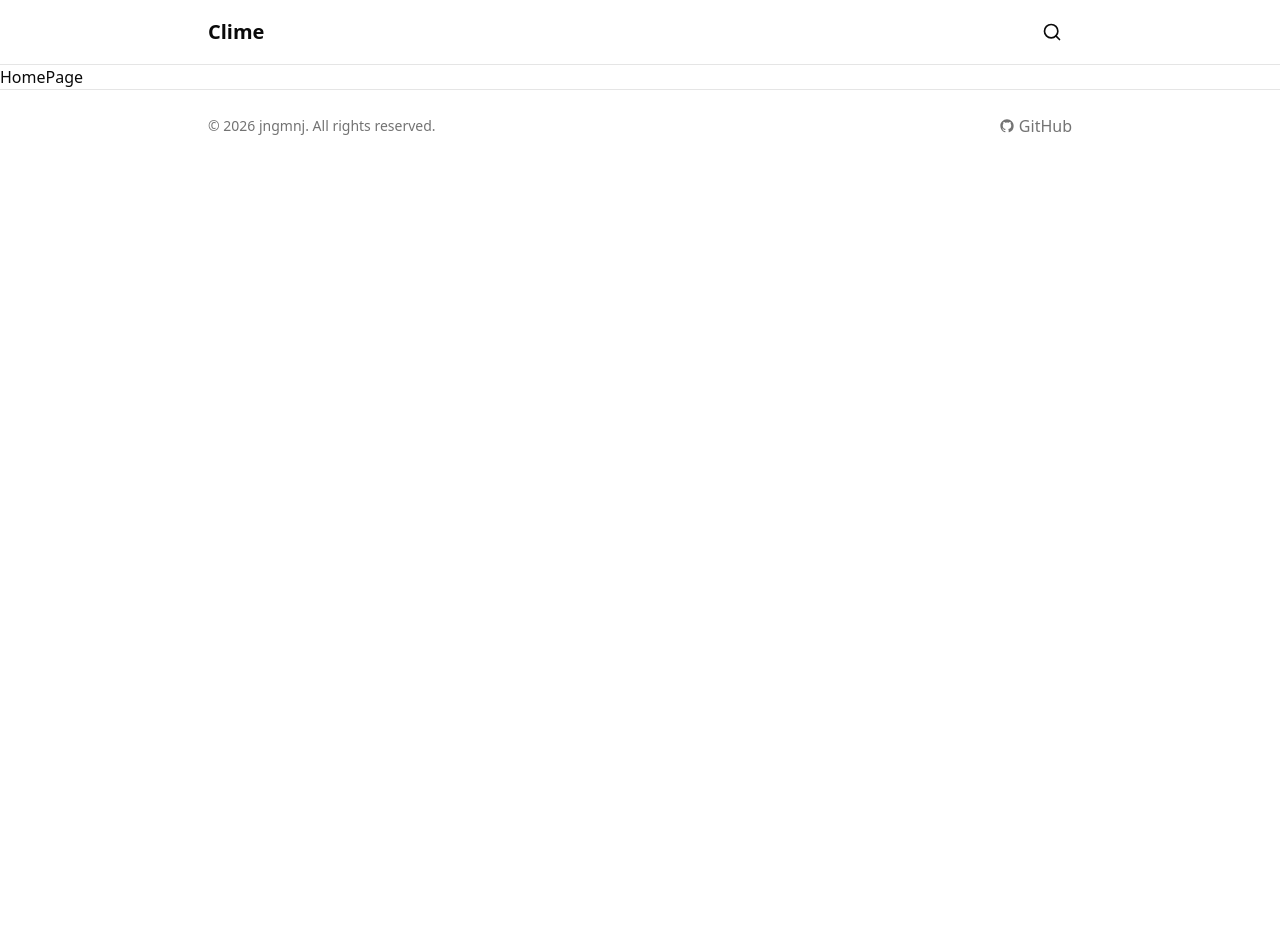
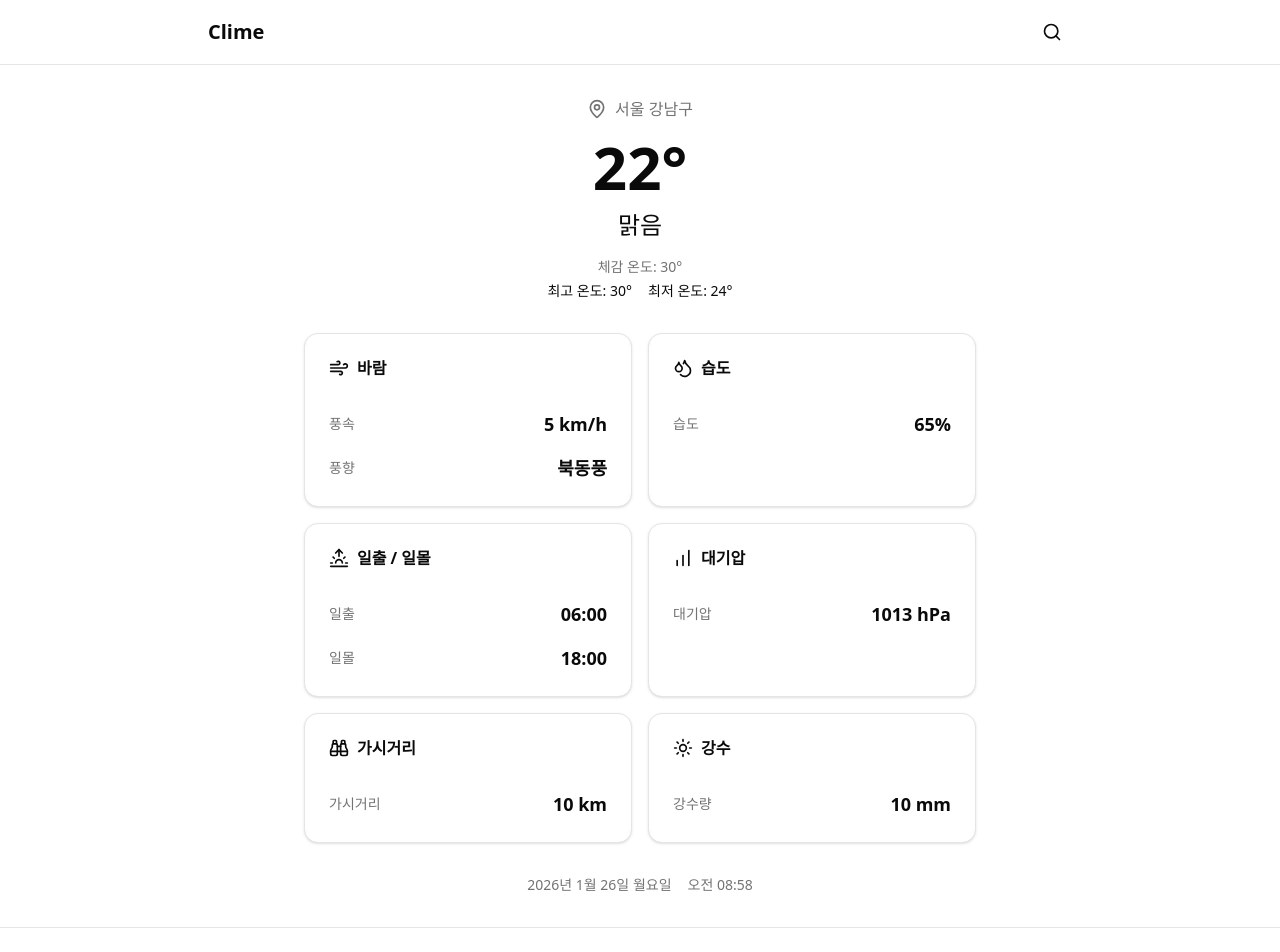
Before and after one commit to jngmnj/clime, a React (Vite) app: page / in a window 1280 px wide. Shown: the top 952 px of the page. Before the commit the page ends 800 px from the top, so only its background shows below. Built offline with nearby package versions, Linux system fonts and the light colour scheme.

Commit message:
feat: 홈 화면 현재 날씨 UI 및 시간 포맷 유틸 추가 (#3)
- 홈 화면에 현재 위치 기반 날씨 UI 추가
- 날짜/시간 포맷 유틸 `formatDate`, `formatTime` 구현

```diff
--- a/src/pages/home/HomePage.tsx
+++ b/src/pages/home/HomePage.tsx
@@ -1,5 +1,164 @@
+import {
+  BarChart,
+  Binoculars,
+  Droplets,
+  MapPin,
+  Sun,
+  Sunrise,
+  Wind,
+} from 'lucide-react';
+import { useEffect, useState } from 'react';
+
+import { Card, CardContent, CardHeader, CardTitle } from '@/components/ui/card';
+import { formatDate, formatTime } from '@/shared/lib/formatTime';
+
 const HomePage = () => {
-  return <div>HomePage</div>;
+  const [currentTime, setCurrentTime] = useState(new Date());
+
+  useEffect(() => {
+    const timer = setInterval(() => {
+      setCurrentTime(new Date());
+    }, 1000);
+
+    return () => clearInterval(timer);
+  }, []);
+
+  return (
+    <div className="container mx-auto px-4 py-8">
+      <div className="mx-auto max-w-2xl space-y-8">
+        {/* 현재 위치의 날씨: 기본 */}
+        <div>
+          <div className="text-muted-foreground mb-4 flex items-center justify-center gap-2">
+            <MapPin className="h-5 w-5" />
+            <p>서울 강남구</p>
+          </div>
+
+          <div className="mb-4 text-center">
+            <p className="mb-3 text-6xl font-bold">22°</p>
+            <p className="text-2xl">맑음</p>
+          </div>
+          <p className="text-muted-foreground mb-1 text-center text-sm">
+            체감 온도: 30°
+          </p>
+          <div className="flex justify-center gap-4">
+            <p className="text-sm">최고 온도: 30°</p>
+            <p className="text-sm">최저 온도: 24°</p>
+          </div>
+        </div>
+
+        {/* 현재 위치의 날씨: 상세 */}
+        {/* 바람, 습도 / 일출, 일몰 / 등등 */}
+        <div className="grid grid-cols-2 gap-4">
+          <Card>
+            <CardHeader>
+              <CardTitle className="flex items-center gap-2">
+                <Wind className="h-5 w-5" />
+                바람
+              </CardTitle>
+            </CardHeader>
+            <CardContent>
+              <div className="space-y-4">
+                <div className="flex items-center justify-between">
+                  <p className="text-muted-foreground text-sm">풍속</p>
+                  <p className="text-lg font-semibold">5 km/h</p>
+                </div>
+                <div className="flex items-center justify-between">
+                  <p className="text-muted-foreground text-sm">풍향</p>
+                  <p className="text-lg font-semibold">북동풍</p>
+                </div>
+              </div>
+            </CardContent>
+          </Card>
+
+          <Card>
+            <CardHeader>
+              <CardTitle className="flex items-center gap-2">
+                <Droplets className="h-5 w-5" />
+                습도
+              </CardTitle>
+            </CardHeader>
+            <CardContent>
+              <div className="flex items-center justify-between">
+                <p className="text-muted-foreground text-sm">습도</p>
+                <p className="text-lg font-semibold">65%</p>
+              </div>
+            </CardContent>
+          </Card>
+          <Card>
+            <CardHeader>
+              <CardTitle className="flex items-center gap-2">
+                <Sunrise className="h-5 w-5" />
+                일출 / 일몰
+              </CardTitle>
+            </CardHeader>
+            <CardContent>
+              <div className="space-y-4">
+                <div className="flex items-center justify-between">
+                  <p className="text-muted-foreground text-sm">일출</p>
+                  <p className="text-lg font-semibold">06:00</p>
+                </div>
+                <div className="flex items-center justify-between">
+                  <p className="text-muted-foreground text-sm">일몰</p>
+                  <p className="text-lg font-semibold">18:00</p>
+                </div>
+              </div>
+            </CardContent>
+          </Card>
+          <Card>
+            <CardHeader>
+              <CardTitle className="flex items-center gap-2">
+                <BarChart className="h-5 w-5" />
+                대기압
+              </CardTitle>
+            </CardHeader>
+            <CardContent>
+              <div className="space-y-4">
+                <div className="flex items-center justify-between">
+                  <p className="text-muted-foreground text-sm">대기압</p>
+                  <p className="text-lg font-semibold">1013 hPa</p>
+                </div>
+              </div>
+            </CardContent>
+          </Card>
+          <Card>
+            <CardHeader>
+              <CardTitle className="flex items-center gap-2">
+                <Binoculars className="h-5 w-5" />
+                가시거리
+              </CardTitle>
+            </CardHeader>
+            <CardContent>
+              <div className="flex items-center justify-between">
+                <p className="text-muted-foreground text-sm">가시거리</p>
+                <p className="text-lg font-semibold">10 km</p>
+              </div>
+            </CardContent>
+          </Card>
+
+          <Card>
+            <CardHeader>
+              <CardTitle className="flex items-center gap-2">
+                <Sun className="h-5 w-5" />
+                강수
+              </CardTitle>
+            </CardHeader>
+            <CardContent>
+              <div className="flex items-center justify-between">
+                <p className="text-muted-foreground text-sm">강수량</p>
+                <p className="text-lg font-semibold">10 mm</p>
+              </div>
+            </CardContent>
+          </Card>
+        </div>
+
+        {/* 현재 날짜/시간 */}
+        <div className="text-muted-foreground flex w-full justify-center gap-4 text-sm">
+          <p>{formatDate(currentTime)}</p>
+          <p>{formatTime(currentTime)}</p>
+        </div>
+      </div>
+    </div>
+  );
 };
 
 export default HomePage;
--- /dev/null
+++ b/src/shared/lib/formatTime.ts
@@ -0,0 +1,16 @@
+export function formatDate(date: Date) {
+  return date.toLocaleDateString('ko-KR', {
+    year: 'numeric',
+    month: 'long',
+    day: 'numeric',
+    weekday: 'long',
+  });
+}
+
+export function formatTime(date: Date) {
+  return date.toLocaleTimeString('ko-KR', {
+    hour: '2-digit',
+    minute: '2-digit',
+    // second: '2-digit',
+  });
+}
```
